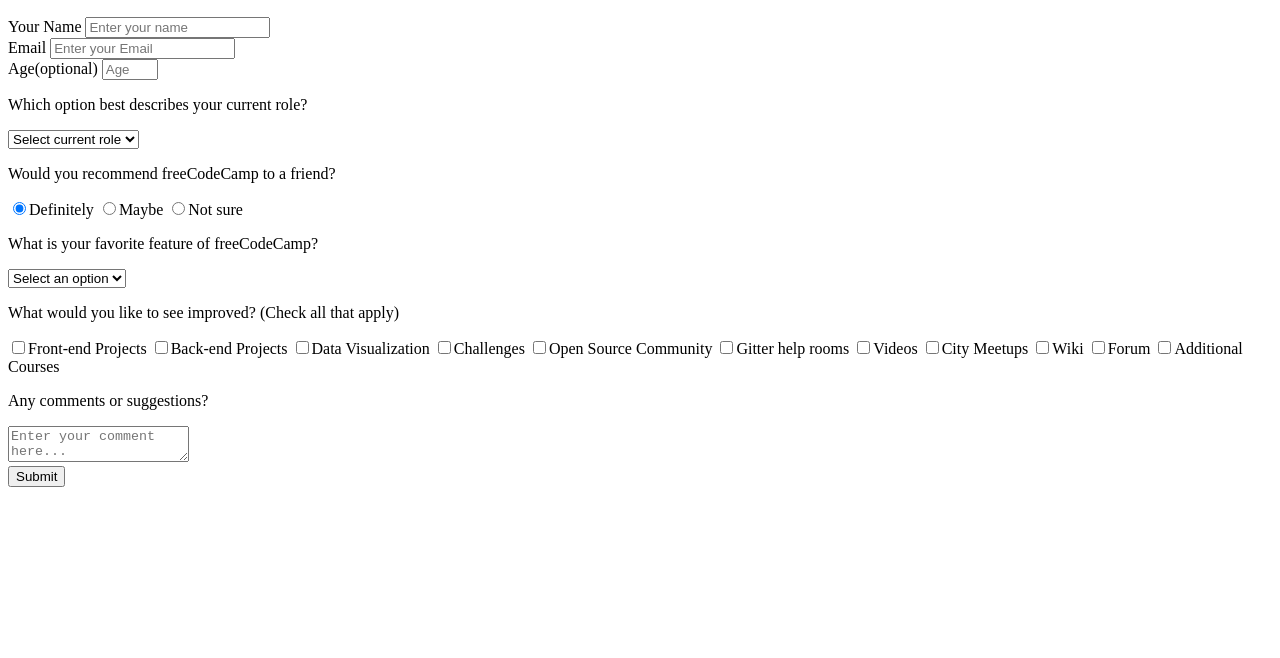
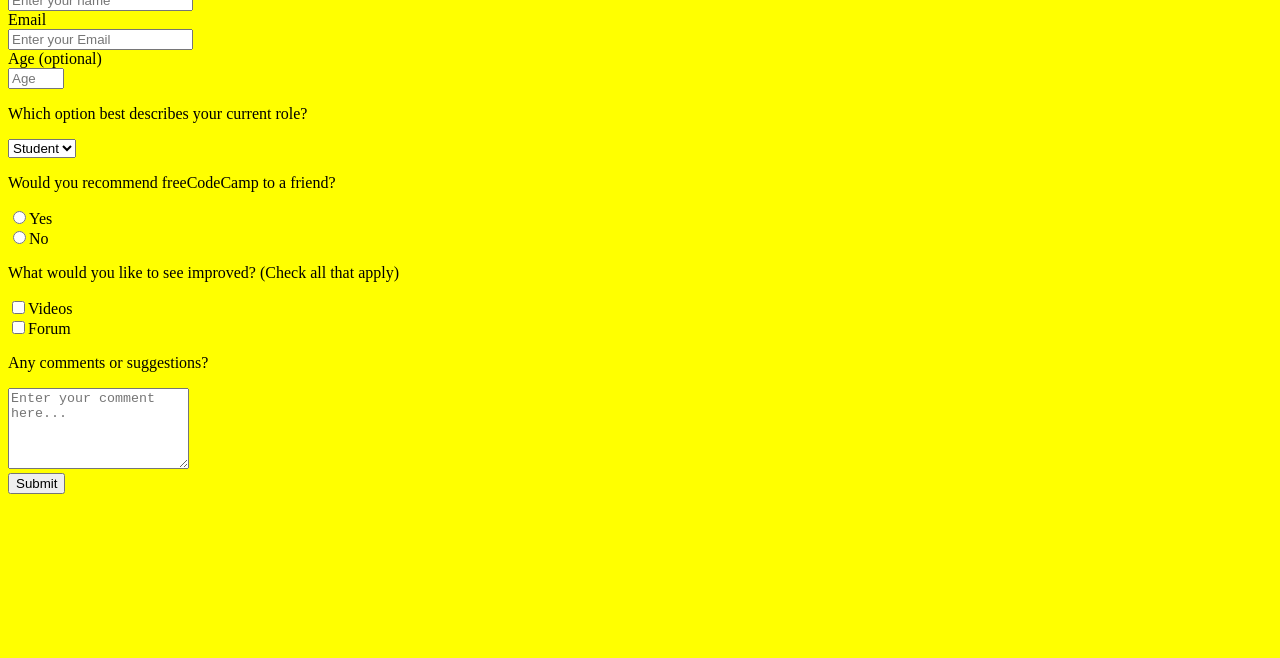
Before and after one commit to javierbytes/trial, a plain HTML site: page index.html in a window 1280 px wide. Shown: the part 142-800 px from the top of the page. Drawn offline with Linux system fonts and the light colour scheme.

Commit message:
Project1

```diff
--- a/index.html
+++ b/index.html
@@ -1,107 +1,68 @@
 <!DOCTYPE html>
 <html lang="en">
-
   <head>
+      <style>
+      body{
+          background: yellow;
+      }
+      </style>
     <meta charset="UTF-8">
     <title>Fork Me! FCC: Test Suite Template</title>
     <link rel="stylesheet" href="css/style.css">
   </head>
-
+<h1 id="title">freeCodeCamp Survey Form</h1>
+<p id="description">Thank you for taking the time to help us improve the platform</p>
   <body>
     <script src="https://cdn.freecodecamp.org/testable-projects-fcc/v1/bundle.js"></script>
+<form id="survey-form">
+  <div>
+    <label id="name-label"><div>Name<br><input id="name" type="text" placeholder="Enter your name" required></label>
+    </div>
+    <div>
+    <label id="email-label">Email<br><input id="email" type="email" placeholder="Enter your Email" required></label>
+    </div>
+    <label id="number-label">Age (optional)<br>
+    <input id="number" type="number" placeholder="Age" min=18 max=60></label>
+    </div>
+    <div>
+    <p>Which option best describes your current role?</p>
+    <select id="dropdown">
+      <option value:"student">Student</option>
+      <option value:"worker">Worker</option>
+      </select>
+    </div>
+
+     <div>
+       <p>Would you recommend freeCodeCamp to a friend?</p>
+       <label id="r1"><input type="radio" name="radio-options" value="Yes">Yes</label>
+      </div>
+      <div>
+    <label id="r2"><input type="radio" name="radio-options" value="No">No</label>
+ </div>
+ <div>
+   <p>What would you like to see improved? (Check all that apply)</p>
+   <div>
+     <label><input type="checkbox" value="c1">Videos</label>
+     </div>
+   <div>
+   <label><input type="checkbox" value="c2">Forum</label>
+   </div>
+</div>
+<div>
+   <p>Any comments or suggestions?</p>
+   </div>
+<div>
+<label><textarea id="ta" name:"textarea" placeholder="Enter your comment here..." rows="5" columns="50"></textarea></label>
+</div>
+<div>
+  <button id="submit" type="submit">Submit</button>
+</div>
+</form>
 
 
-  <script src="js/index.js"></script>
 
-  <div class="container">
-    <header class="header">
-      <h1 id="title">Hello Code Boot camp<h1>
-          <p id="description">wellcome to code like a demon
-          <p>
-    </header>
-    <form id="survey-form">
-      <div class="form-group">
-        <label id="name-label" for="name">Your Name</label>
-        <input type="text" name="name" id="name" class="form-control" placeholder="Enter your name" required="">
-      </div>
-      <div class="form-group">
-        <label id="email-label" for="email">Email</label>
-        <input type="email" name="email" id="email" class="form-control" placeholder="Enter your Email" required="">
-      </div>
-      <div class="form-group">
-        <label id="number-label" for="number">Age<span class="clue">(optional)</span></label>
-        <input type="number" name="age" id="number" min="10" max="99" class="form-control" placeholder="Age">
-      </div>
-      <div class="form-group">
-        <p>Which option best describes your current role?</p>
-        <select id="dropdown" name="role" class="form-control" required="">
-          <option disabled="" selected="" value="">Select current role</option>
-          <option value="student">Student</option>
-          <option value="job">Full Time Job</option>
-          <option value="learner">Full Time Learner</option>
-          <option value="preferNo">Prefer not to say</option>
-          <option value="other">Other</option>
-        </select>
-      </div>
-      <div class="form-group">
-        <p>Would you recommend freeCodeCamp to a friend?</p>
-        <label>
-          <input name="user-recommend" value="definitely" type="radio" class="input-radio" checked="">Definitely</label>
-        <label>
-          <input name="user-recommend" value="maybe" type="radio" class="input-radio">Maybe</label>
 
-        <label><input name="user-recommend" value="not-sure" type="radio" class="input-radio">Not sure</label>
-      </div>
-      <div class="form-group">
-        <p>What is your favorite feature of freeCodeCamp?</p>
-        <select id="most-like" name="mostLike" class="form-control" required="">
-          <option disabled="" selected="" value="">Select an option</option>
-          <option value="challenges">Challenges</option>
-          <option value="projects">Projects</option>
-          <option value="community">Community</option>
-          <option value="openSource">Open Source</option>
-        </select>
-      </div>
-      <div class="form-group">
-        <p>
-          What would you like to see improved?
-          <span class="clue">(Check all that apply)</span>
-        </p>
 
-        <label><input name="prefer" value="front-end-projects" type="checkbox" class="input-checkbox">Front-end
-          Projects</label>
-        <label>
-          <input name="prefer" value="back-end-projects" type="checkbox" class="input-checkbox">Back-end
-          Projects</label>
-        <label><input name="prefer" value="data-visualization" type="checkbox" class="input-checkbox">Data
-          Visualization</label>
-        <label><input name="prefer" value="challenges" type="checkbox" class="input-checkbox">Challenges</label>
-        <label><input name="prefer" value="open-source-community" type="checkbox" class="input-checkbox">Open Source
-          Community</label>
-        <label><input name="prefer" value="gitter-help-rooms" type="checkbox" class="input-checkbox">Gitter help
-          rooms</label>
-        <label><input name="prefer" value="videos" type="checkbox" class="input-checkbox">Videos</label>
-        <label><input name="prefer" value="city-meetups" type="checkbox" class="input-checkbox">City Meetups</label>
-        <label><input name="prefer" value="wiki" type="checkbox" class="input-checkbox">Wiki</label>
-        <label><input name="prefer" value="forum" type="checkbox" class="input-checkbox">Forum</label>
-        <label><input name="prefer" value="additional-courses" type="checkbox" class="input-checkbox">Additional
-          Courses</label>
-      </div>
-      <div class="form-group">
-        <p>Any comments or suggestions?</p>
-        <textarea id="comments" class="input-textarea" name="comment"
-          placeholder="Enter your comment here..."></textarea>
-      </div>
-      <div class="form-group">
-        <button type="submit" id="submit" class="submit-button">
-          Submit
-        </button>
-      </div>
-
-    </form>
-
-  </div>
-
+    <script  src="js/index.js"></script>
   </body>
-
 </html>
```
Lines whose indentation alone changed are shown as unchanged.
